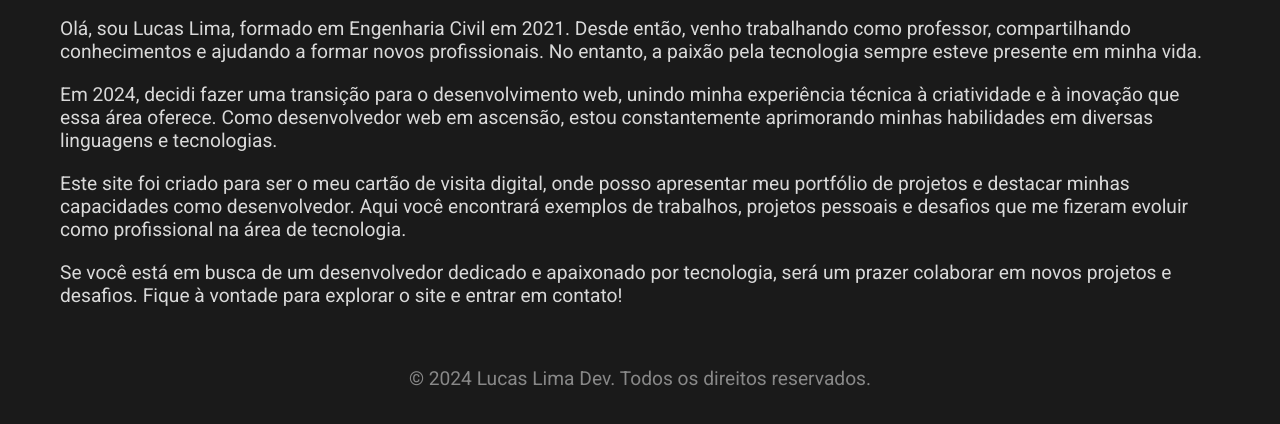
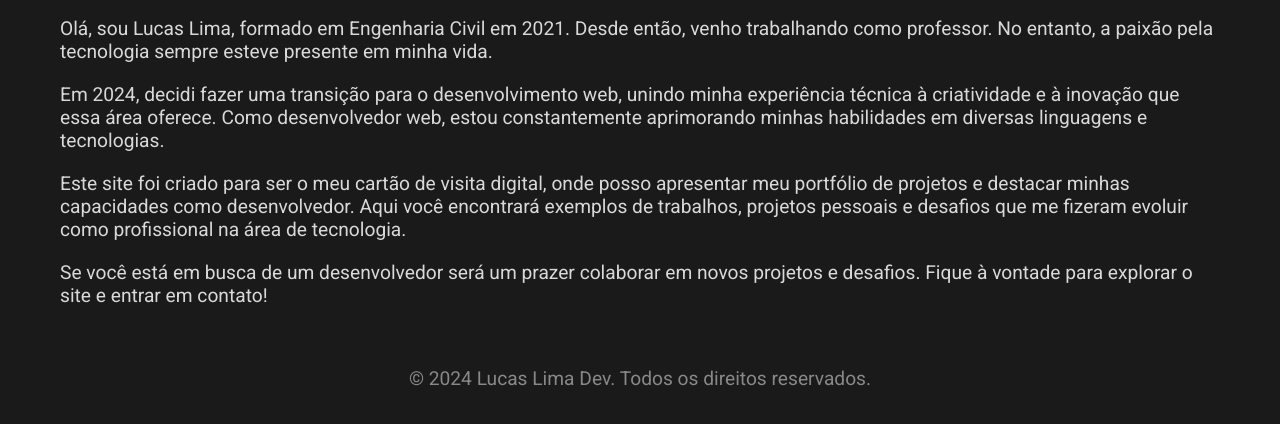
Before and after one commit to lucaslimandev/sitelucaslimandev, a plain HTML site: page sobre.html in a window 1280 px wide. Shown: the part 150-574 px from the top of the page. Drawn offline with Linux system fonts and the light colour scheme.

Commit message:
Atualizando página Sobre

```diff
--- a/sobre.html
+++ b/sobre.html
@@ -28,10 +28,10 @@
     <div class="container">
         <div class="about-box">
             <h1>Sobre Lucas Lima Dev</h1>
-            <p>Olá, sou Lucas Lima, formado em Engenharia Civil em 2021. Desde então, venho trabalhando como professor, compartilhando conhecimentos e ajudando a formar novos profissionais. No entanto, a paixão pela tecnologia sempre esteve presente em minha vida.</p>
-            <p>Em 2024, decidi fazer uma transição para o desenvolvimento web, unindo minha experiência técnica à criatividade e à inovação que essa área oferece. Como desenvolvedor web em ascensão, estou constantemente aprimorando minhas habilidades em diversas linguagens e tecnologias.</p>
+            <p>Olá, sou Lucas Lima, formado em Engenharia Civil em 2021. Desde então, venho trabalhando como professor. No entanto, a paixão pela tecnologia sempre esteve presente em minha vida.</p>
+            <p>Em 2024, decidi fazer uma transição para o desenvolvimento web, unindo minha experiência técnica à criatividade e à inovação que essa área oferece. Como desenvolvedor web, estou constantemente aprimorando minhas habilidades em diversas linguagens e tecnologias.</p>
             <p>Este site foi criado para ser o meu cartão de visita digital, onde posso apresentar meu portfólio de projetos e destacar minhas capacidades como desenvolvedor. Aqui você encontrará exemplos de trabalhos, projetos pessoais e desafios que me fizeram evoluir como profissional na área de tecnologia.</p>
-            <p>Se você está em busca de um desenvolvedor dedicado e apaixonado por tecnologia, será um prazer colaborar em novos projetos e desafios. Fique à vontade para explorar o site e entrar em contato!</p>
+            <p>Se você está em busca de um desenvolvedor será um prazer colaborar em novos projetos e desafios. Fique à vontade para explorar o site e entrar em contato!</p>
         </div>
     </div>
 
```
